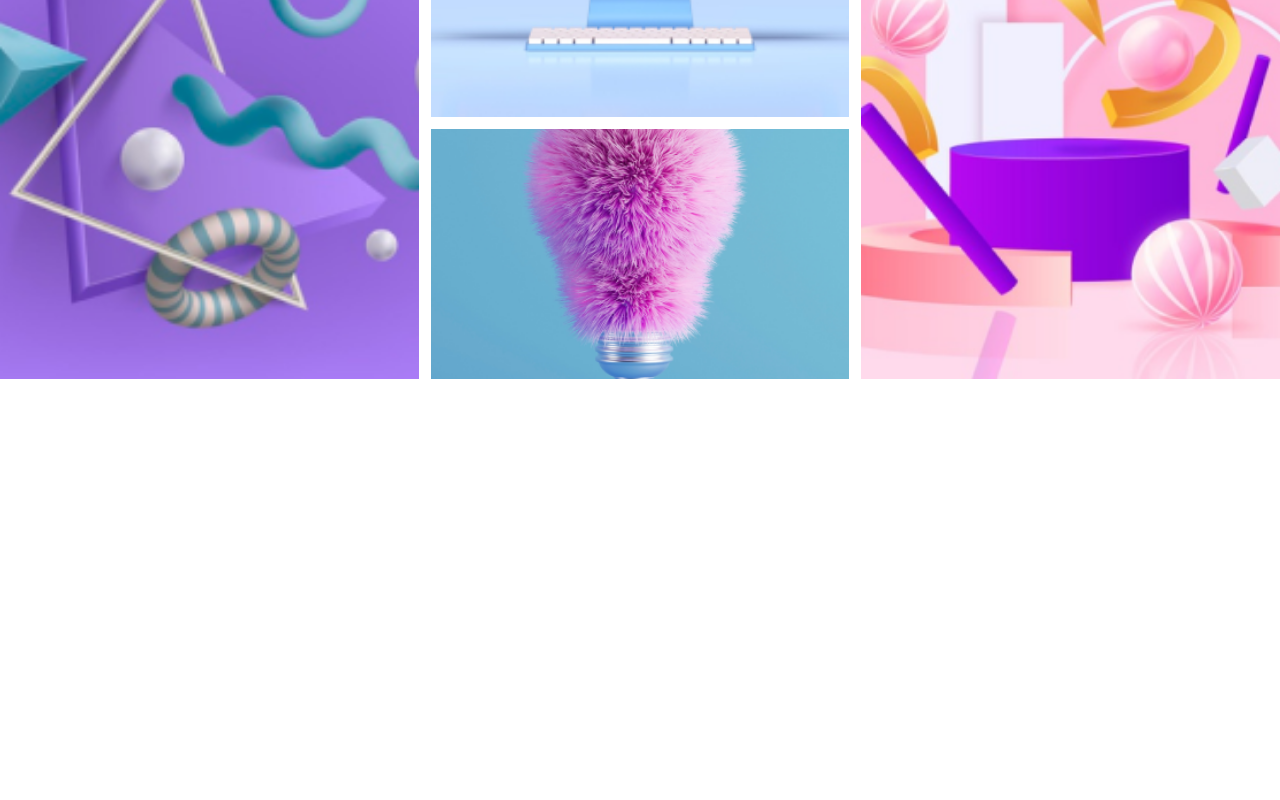
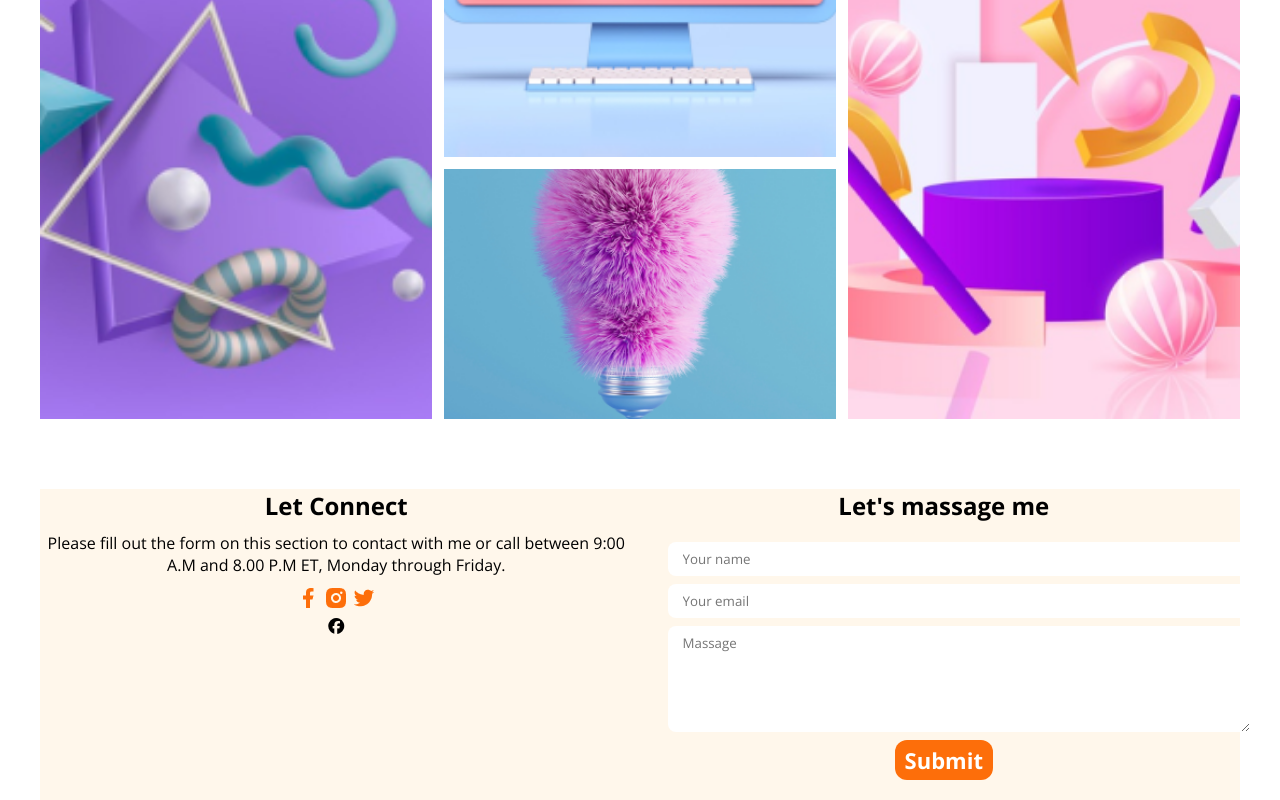
Before and after one commit to habib07-code/b14-portfolio-resources-2, a plain HTML site: page index.html in a window 1280 px wide. Shown: the part 2435-3235 px from the top of the page. Before the commit the page ends 2819 px from the top, so only its background shows below. Drawn offline with nearby package versions, Linux system fonts and the light colour scheme.

Commit message:
my github commit

```diff
--- a/index.html
+++ b/index.html
@@ -9,6 +9,9 @@
      <link rel="preconnect" href="https://fonts.googleapis.com">
 <link rel="preconnect" href="https://fonts.gstatic.com" crossorigin>
 <link href="https://fonts.googleapis.com/css2?family=Open+Sans:ital,wght@0,300..800;1,300..800&display=swap" rel="stylesheet">
+
+<!-- font awesome -->
+ <link rel="stylesheet" href="https://cdnjs.cloudflare.com/ajax/libs/font-awesome/7.0.1/css/all.min.css" integrity="sha512-2SwdPD6INVrV/lHTZbO2nodKhrnDdJK9/kg2XD1r9uGqPo1cUbujc+IYdlYdEErWNu69gVcYgdxlmVmzTWnetw==" crossorigin="anonymous" referrerpolicy="no-referrer" />
 </head>
 <body>
     <!-- navber start -->
@@ -176,7 +179,7 @@ clients requirements in our mata.</p>
     <!-- resume end -->
 
     <!-- amazing-section -->
-     <section class="my-amazing-parent">
+     <section class="my-amazing-parent container">
         <h2>My amazing section</h2>
         <div class="gallery">
            <div class="box-1">
@@ -199,5 +202,31 @@ clients requirements in our mata.</p>
            </div>
         </div>
      </section>
+     <!-- amazing-section end -->
+
+      <!-- footer -->
+       <footer class="container">
+        <div class="footer-left">
+            <h2>Let Connect</h2>
+            <p>Please fill out the form on this section to contact with me or call between 9:00 A.M and 8.00 P.M ET, Monday through Friday.</p>
+            <div>
+                <img src="./images/icons/facebook.png" alt="">
+                <img src="./images/icons/insta.png" alt="">
+                <img src="./images/icons/twitter.png" alt="">
+            </div>
+            <div>
+                <span><i class="fa-brands fa-facebook"></i></span>
+            </div>
+        </div>
+        <div>
+            <h2>Let's massage me</h2>
+            <form>
+                <input type="text" placeholder="Your name">
+                <input type="text" placeholder="Your email">
+                <textarea rows="5" placeholder="Massage"></textarea>
+                <button class="common-btn">Submit</button>
+            </form>
+        </div>
+       </footer>
 </body>
 </html>
--- a/style.css
+++ b/style.css
@@ -200,7 +200,7 @@ h1 {
 }
 /* amazing-section */
 .my-amazing-parent{
-    margin-top: 30px;
+    margin-top: 70px;
     text-align: center;
 }
 .gallery{
@@ -237,3 +237,30 @@ h1 {
 .box-6{
      grid-area: six;
 }
+/* footer */
+footer{
+    margin-top: 70px !important;
+    text-align: center;
+    display: grid;
+    grid-template-columns: repeat(2, 1fr);
+    justify-content: space-between;
+    gap: 15px;
+    background-color:#fff7eb;
+}
+.footer-left p{
+    margin: 10px 0px;
+}
+footer form{
+    padding: 20px;
+}
+footer form  input, footer form textarea{
+    border: none;
+
+    background-color: white;
+    padding: 8px 15px;
+    border-radius: 8px;
+    display: block;
+    width: 100%;
+    margin-bottom: 8px;
+
+}
```
